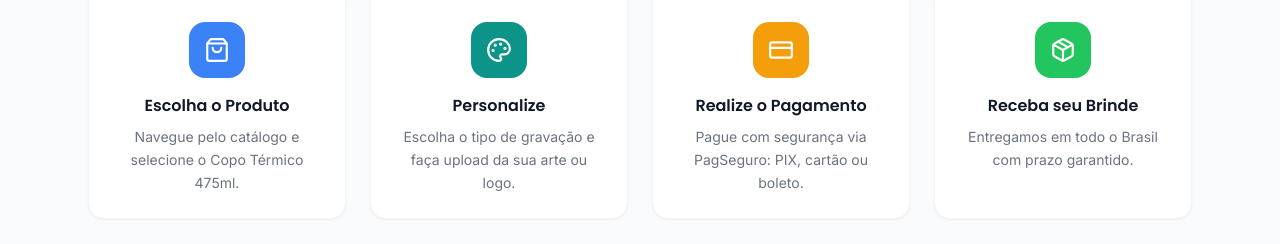
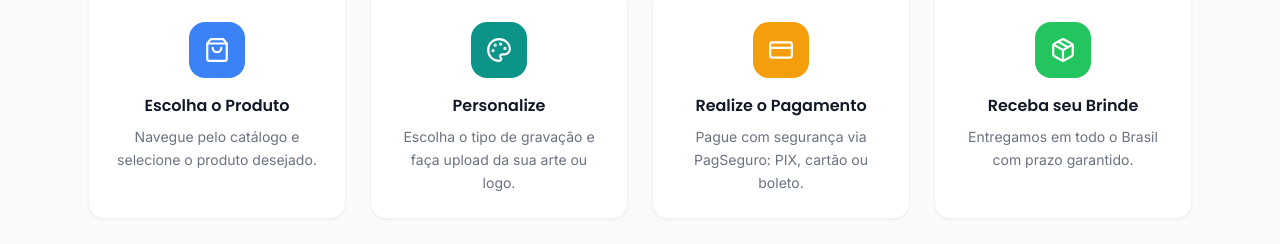
Before and after one commit to gugarbarski-blip/APP-OFICAIL-CLICK-, a React (Vite) app: page / in a window 1280 px wide. Shown: the part 2071-2315 px from the top of the page. Built offline with nearby package versions, Linux system fonts and the light colour scheme.

Commit message:
Update texto HowItWorks

```diff
--- a/components/HowItWorks.tsx
+++ b/components/HowItWorks.tsx
@@ -5,7 +5,7 @@ const steps = [
   {
     icon: ShoppingBag,
     title: 'Escolha o Produto',
-    description: 'Navegue pelo catálogo e selecione o Copo Térmico 475ml.',
+    description: 'Navegue pelo catálogo e selecione o produto desejado.',
     color: 'bg-blue-500',
   },
   {
```
